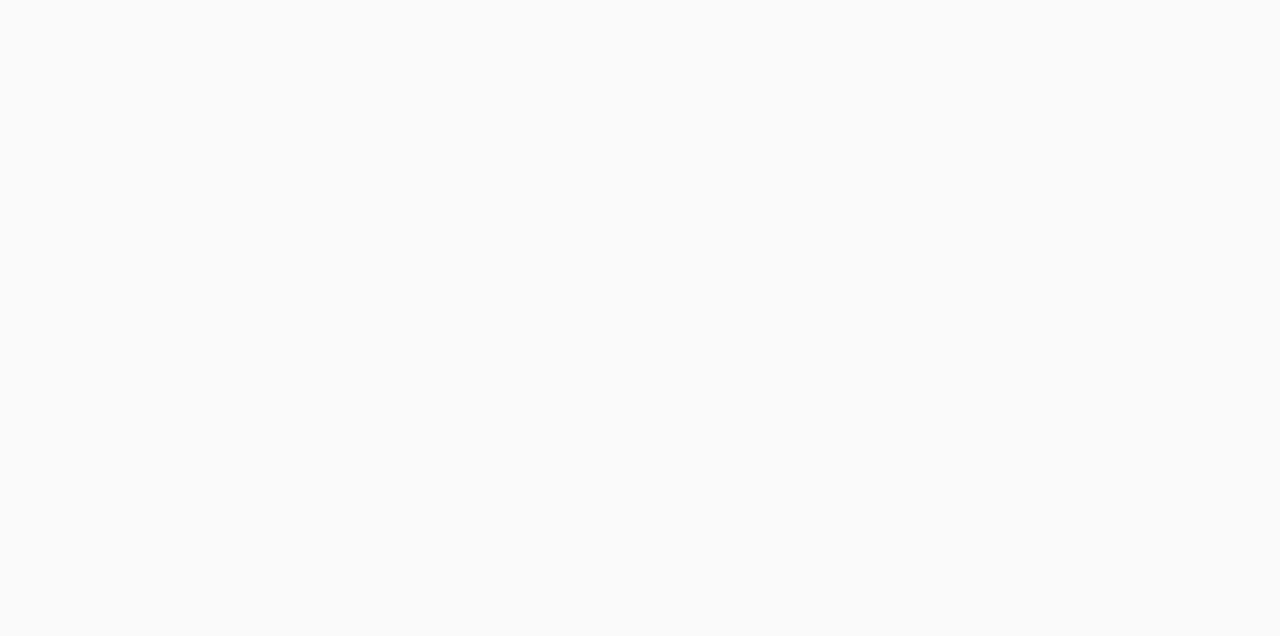
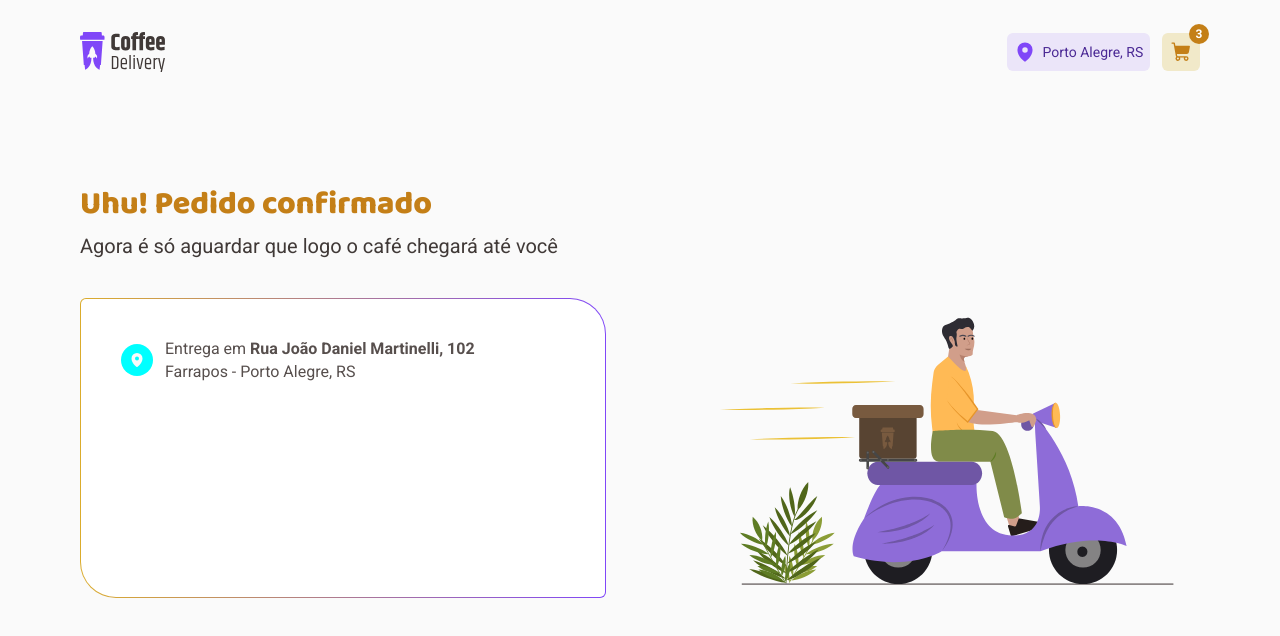
Before and after one commit to Lucas-Araujo15/coffee_delivery, a React (Vite) app: page /success in a window 1280 px wide. Before the commit this address had no page. Shown: the top 636 px of the page. Built offline with nearby package versions, Linux system fonts and the light colour scheme.

Commit message:
feat: adiciona tela de Success

```diff
--- a/src/Router.tsx
+++ b/src/Router.tsx
@@ -2,6 +2,7 @@ import { Route, Routes } from 'react-router-dom'
 import { DefaultLayout } from './layouts/DefaultLayout'
 import { Checkout } from './pages/Checkout'
 import { Home } from './pages/Home'
+import { Success } from './pages/Success'
 
 export function Router() {
   return (
@@ -9,6 +10,7 @@ export function Router() {
       <Route path="/" element={<DefaultLayout />}>
         <Route path="/" element={<Home />} />
         <Route path="/checkout" element={<Checkout />} />
+        <Route path="/success" element={<Success />} />
       </Route>
     </Routes>
   )
--- a/src/components/Header/styles.ts
+++ b/src/components/Header/styles.ts
@@ -27,7 +27,6 @@ export const Location = styled.div`
 
   p {
     font-size: 14px;
-    line-height: 18.2;
     color: ${(props) => props.theme['purple-dark']};
   }
 
--- /dev/null
+++ b/src/pages/Success/components/OrderInfo/index.tsx
@@ -0,0 +1,17 @@
+import { OrderInfoContainer } from './styles'
+import { ReactNode } from 'react'
+
+interface OrderInfoProps {
+  icon: ReactNode
+  color: 'purple' | 'yellow' | 'yellow-dark'
+  children: ReactNode
+}
+
+export function OrderInfo({ icon, color, children }: OrderInfoProps) {
+  return (
+    <OrderInfoContainer>
+      <span>{icon}</span>
+      <div>{children}</div>
+    </OrderInfoContainer>
+  )
+}
--- /dev/null
+++ b/src/pages/Success/components/OrderInfo/styles.ts
@@ -0,0 +1,35 @@
+import styled from 'styled-components'
+
+export const OrderInfoContainer = styled.div`
+  display: flex;
+  gap: 0.75rem;
+  align-items: center;
+  height: 2.625rem;
+
+  div {
+    display: flex;
+    flex-direction: column;
+    justify-content: space-between;
+    height: 100%;
+  }
+
+  span {
+    width: 2rem;
+    height: 2rem;
+    border-radius: 50%;
+    background-color: aqua;
+    display: flex;
+    justify-content: center;
+    align-items: center;
+  }
+
+  p {
+    font-weight: 400;
+    font-size: 1rem;
+    color: ${(props) => props.theme['base-text']};
+  }
+
+  svg {
+    color: ${(props) => props.theme.background};
+  }
+`
--- /dev/null
+++ b/src/pages/Success/index.tsx
@@ -0,0 +1,26 @@
+import { BoxOrderInfo, SuccessContainer, Title } from './styles'
+import illustration from '../../assets/Illustration.svg'
+import { OrderInfo } from './components/OrderInfo'
+import { MapPin } from '@phosphor-icons/react'
+
+export function Success() {
+  return (
+    <SuccessContainer>
+      <Title>
+        <h1>Uhu! Pedido confirmado</h1>
+        <p>Agora é só aguardar que logo o café chegará até você</p>
+      </Title>
+      <BoxOrderInfo>
+        <div>
+          <OrderInfo color="purple" icon={<MapPin size={16} weight="fill" />}>
+            <p>
+              Entrega em <strong>Rua João Daniel Martinelli, 102</strong>
+            </p>
+            <p>Farrapos - Porto Alegre, RS</p>
+          </OrderInfo>
+        </div>
+        <img src={illustration} alt="" />
+      </BoxOrderInfo>
+    </SuccessContainer>
+  )
+}
--- /dev/null
+++ b/src/pages/Success/styles.ts
@@ -0,0 +1,56 @@
+import styled from 'styled-components'
+
+export const SuccessContainer = styled.div`
+  margin: 5rem auto 2.5rem auto;
+  display: flex;
+  flex-direction: column;
+  gap: 2.5rem;
+`
+
+export const Title = styled.div`
+  display: flex;
+  flex-direction: column;
+  gap: 0.5rem;
+
+  h1 {
+    font-family: 'Baloo 2';
+    font-weight: 800;
+    font-size: 2rem;
+    color: ${(props) => props.theme['yellow-dark']};
+    line-height: 130%;
+  }
+
+  p {
+    font-weight: 400;
+    font-size: 1.25rem;
+    color: ${(props) => props.theme['base-subtitle']};
+  }
+`
+
+export const BoxOrderInfo = styled.div`
+  display: grid;
+  grid-template-columns: 32.875rem 1fr;
+  gap: 6.375rem;
+  align-items: flex-end;
+
+  img {
+    width: 100%;
+  }
+
+  > div {
+    padding: 2.5rem;
+    background-color: aqua;
+    height: 300px;
+    border: 1px solid transparent;
+    border-radius: 6px 36px;
+    background: linear-gradient(to right, white, white),
+      linear-gradient(
+        to right,
+        ${(props) => props.theme.yellow},
+        ${(props) => props.theme.purple}
+      );
+
+    background-clip: padding-box, border-box;
+    background-origin: padding-box, border-box;
+  }
+`
```
Also changed, not shown: src/assets/Illustration.svg (added).
